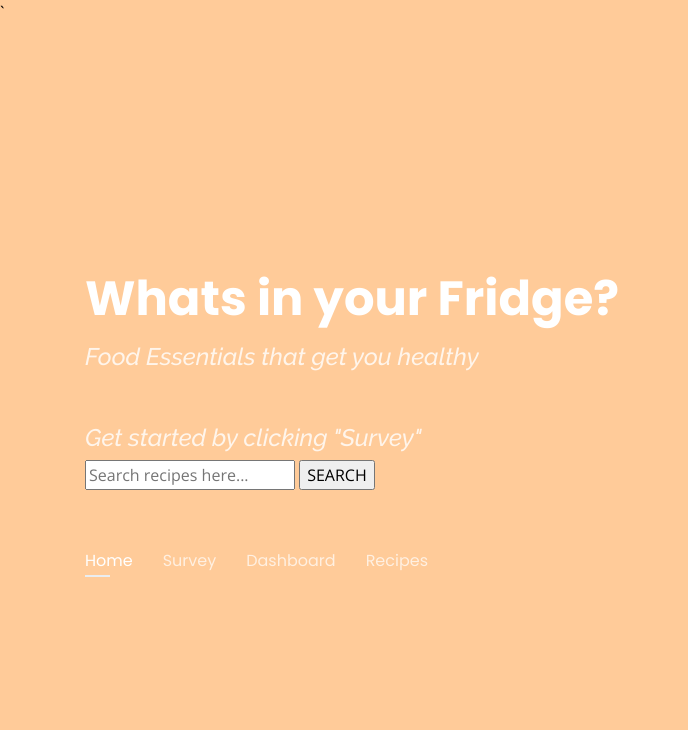
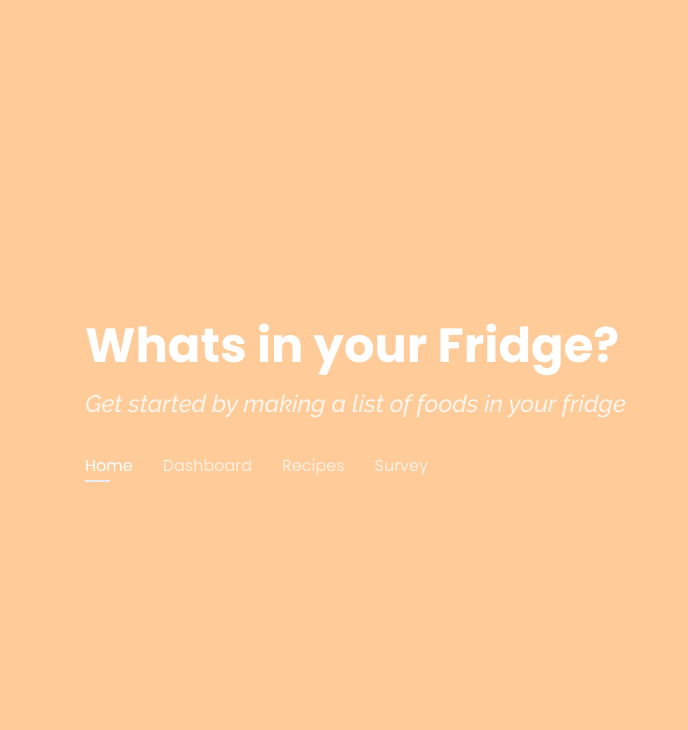
Before and after one commit to courtneylee1321/eatssentials, a PHP site: the page made by Whats in your fridge/index.php in a window 1280 px wide. Shown: the top 730 px of the page, without its empty margins (0-688 px from the left). After the commit the page ends 482 px from the top, so only its background shows below. Run offline with PHP 8.4, Linux system fonts and the light colour scheme; data comes from the database, SQL or seed files in the repository.

Commit message:
Update index.php

```diff
--- a/Whats in your fridge/index.php
+++ b/Whats in your fridge/index.php
@@ -7,10 +7,10 @@
 
   <!--<div id = "logo"><img src="assets/img/favicon.png" width="55" height="55" ></div>-->
 
-  <title>Whats in your Fridge</title>
+  <title>Whats in Your Fridge</title>
   <meta content="" name="description">
   <meta content="" name="keywords">
-`
+
   <!-- Favicons -->
   <link href="assets/img/favicon.png" rel="icon">
   <link href="assets/img/favicon.png" rel="apple-touch-icon">
@@ -29,7 +29,6 @@
   <!-- Template Main CSS File -->
   <link href="assets/css/style.css" rel="stylesheet">
 
-  <script src="search.js"></script>
   <!-- =======================================================
   * Template Name: Personal - v2.4.0
   * Template URL: https://bootstrapmade.com/personal-free-resume-bootstrap-template/
@@ -44,29 +43,19 @@
   <header id="header" class="header-tops">
     <div class="container">
 
-      <h1><a href="index.php">Whats in your Fridge?</a></h1>
+      <h1><a href="index.html">Whats in your Fridge?</a></h1>
       <!-- Uncomment below if you prefer to use an image logo -->
       <!-- <a href="index.html" class="mr-auto"><img src="assets/img/logo.png" alt="" class="img-fluid"></a> -->
-      <h2><i>Food Essentials that get you healthy</i></h2>
-      <br>
-      <h2><i>Get started by clicking "Survey"</i></h2>
+      <h2><i>Get started by making a list of foods in your fridge</i></h2>
 
-
-      <form id="f1" name="f1" class="search">
-      	<input type="text" id="t1" name="t1" placeholder="Search recipes here..."
-      	required="">
-      	<input type="button" name="b1" value="SEARCH" form="f1" onclick="getRecipe(document.getElementById('t1').value)">
-      </form>
-
-      <br>
 
       <nav class="nav-menu d-none d-lg-block">
         <ul>
           <li class="active"><a href="#header">Home</a></li>
-          <li><a href="#contact">Survey</a></li>
           <li><a href="#dashboard">Dashboard</a></li>
           <li><a href="#recipes">Recipes</a></li>
-
+          <li><a href="#survey
+            ">Survey</a></li>
         </ul>
       </nav><!-- .nav-menu -->
 
@@ -77,7 +66,7 @@
     </div>
   </header><!-- End Header -->
 
-  <!-- ======= Dashboard Section ======= -->
+  <!-- ======= About Section ======= -->
   <section id="dashboard" class="dashboard">
 
     <html>
@@ -94,7 +83,7 @@ require_once('connection.php');
           if(isset($_GET["delete"])){
                     $ID = $_GET["delete"];
                     if($connection->query("DELETE FROM fridge WHERE ID=$ID")){
-                     header('Location: index.php#dashboard');
+                         header('Location: ingredients.php');
                     }
                 }
 
@@ -115,7 +104,7 @@ require_once('connection.php');
                 echo "<tbody>";
                 echo "<tr>";
                 echo "<td>" . $row['Ingredient'] . "</td>";
-            echo "<td><a class='button alert' href='index.php?delete=".$row["ID"]."'>Delete</a></td>";
+                echo "<td><a class='button alert' href='ingredients.php?delete=".$row["ID"]."'>Delete</a></td>";
                 echo "</tr>";
             }
          echo "</tbody>";
@@ -124,51 +113,16 @@ require_once('connection.php');
 
     ?>
 
-
-  <?php
-
-    $sth = mysqli_query($connection, "SELECT Ingredient FROM fridge");
-    $rows = array();
-    while($r = mysqli_fetch_assoc($sth)) {
-        $rows[] = $r['Ingredient'];
-    }
-    $string = json_encode($rows);
-    ?>
-
-
-
-
   </section><!-- End About Section -->
 
   <!-- ======= Recipes Section ======= -->
   <section id="recipes" class="recipes">
 
-  <form id="f1" name="f1" class="search">
-        <input type="text" name="user" id="mytext">
-        <input type="button" name="b1" value="SEARCH" form="mytext" onclick="getRecipe(document.getElementById('mytext').value)">
-      </form>
-
-   <script type="text/javascript">
-    var rows1 = <?php echo json_encode($rows); ?>;
-
-    var myJSON = JSON.stringify(rows1);
-
-    var parsed = myJSON.replace(/[&\/\\#+()$~%.'":*?<>{}\[\]]/g,'');
-    console.log(parsed);
-
-    var ing = JSON.stringify(parsed);
-    console.log(ing);
-
-    document.getElementById("mytext").value = parsed;
-  </script>
-
-  <div id="results"></div>
-    <div id="results1"></div>
   </section><!-- End Resume Section -->
 
 
   <!-- ======= Contact Section ======= -->
-  <section id="contact" class="contact">
+  <section id="survey" class="survey">
     <div class="container">
 
       <div class="section-title">
@@ -177,17 +131,21 @@ require_once('connection.php');
         Please check all of the health conditions that apply to you:
       </div>
 
-      <form action="forms/contact.php" method="post" role="form" class="php-email-form mt-4">
-              <input type="checkbox" name="check[]" value="val1" id="diabetes" onclick="checkbox()" unchecked>Diabetes</input>
+
+       <!-- Short survey of a list of health conditions may or may have -->
+       <!-- User will check the boxes that apply to them -->
+       <form method='post' name='template' action="survey.php">
+        <input type="checkbox" id="diabetes" name="survey[]" value="Diabetes">Diabetes</input>
         <br>
-              <input type="checkbox" name="check[]" value="val2" id="vitamina" onclick="checkbox()" unchecked>Vitamin A Deficiency</input>
+        <input type="checkbox" id="vitamina" name="survey[]" value="Vitamin A">Vitamin A Deficiency</input>
         <br>
-              <input type="checkbox" name="check[]" value="val3" id="calcium" onclick="checkbox()" unchecked>Calcium Deficiency</input>
+        <input type="checkbox" id="calcium" name="survey[]" value="Calcium Deficiency">Calcium Deficiency</input>
         <br>
-              <input type="checkbox" name="check[]" value="val4" id="iron" onclick="checkbox()" unchecked>Iron Deficiency</input>
+        <input type="checkbox" id="iron" name="survey[]" value="Iron Deficiency">Iron Deficiency</input>
         <br>
-              <input type="checkbox" name="check[]" value="val5" id="cholesterol" onclick="checkbox()" unchecked>High Cholesterol</input>
+        <input type="checkbox" id="cholesterot" name="survey[]" value="High Cholesterol">High Cholesterol</input>
         <br>
+        <input type="submit" value="Submit">
 
       </form>
 
@@ -210,49 +168,6 @@ require_once('connection.php');
   <!-- Template Main JS File -->
   <script src="assets/js/main.js"></script>
 
-  <script>
-    // checks which health conditions user checked
-    function checkbox()
-        {
-            var check1 = document.getElementById ("diabetes");
-            var check2 = document.getElementById ("vitamina");
-            var check3 = document.getElementById ("calcium");
-            var check4 = document.getElementById ("iron");
-            var check5 = document.getElementById ("cholesterol");
-
-            if (check5.checked == true)
-            {
-                console.log ("cholesterol")
-                return true;
-            }
-            if (check4.checked == true)
-            {
-                console.log ("iron")
-                return true;
-            }
-            if (check3.checked == true)
-            {
-                console.log ("calcium")
-                return true;
-            }
-            if (check2.checked == true)
-            {
-                console.log ("vitamina")
-                return true;
-            }
-            if (check1.checked == true)
-            {
-                console.log ("diabetes")
-                return true;
-            }
-
-            else
-            {
-                console.log("false")
-                return false;
-            }
-        }
-  </script>
 
 </body>
 
```
Lines whose indentation alone changed are shown as unchanged.
